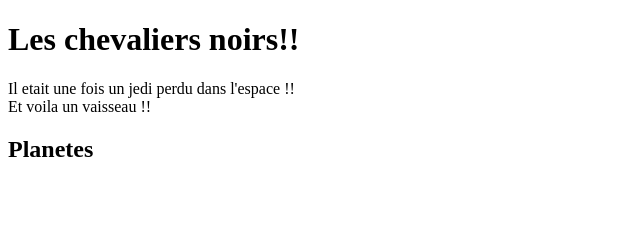
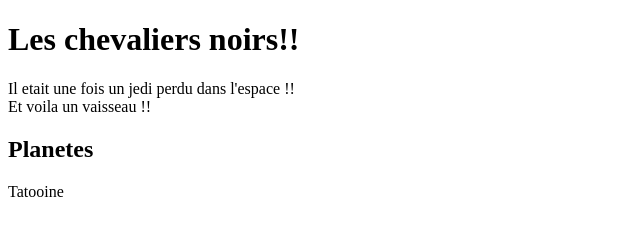
Before and after one commit to Sokhnasoso/formation-git-github, a plain HTML site: page index.html in a window 1280 px wide. Shown: the full height of the page, 0-640 px from the left. Drawn offline with Linux system fonts and the light colour scheme.

Commit message:
feat: add tatooine

```diff
--- a/index.html
+++ b/index.html
@@ -9,6 +9,11 @@
     <h1>Les chevaliers noirs!!</h1>
     <div> Il etait une fois un jedi perdu dans l'espace !!</div>
     <div>Et voila un vaisseau !!</div>
-    <div><h2>Planetes</h2></div>
+    <div>
+        <h2>Planetes</h2>
+        <div>
+            Tatooine
+        </div>
+    </div>
 </body>
 </html>
```
